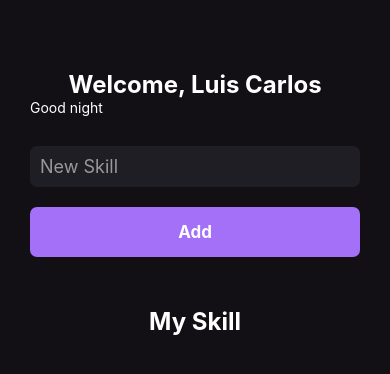
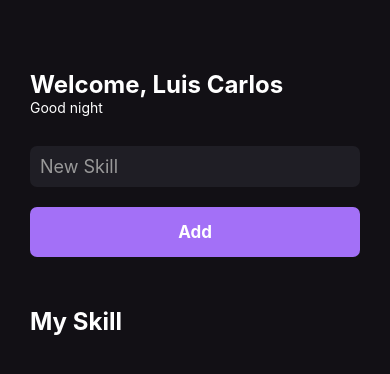
Before and after one commit to luiscns-alt/myskills, a React Native app: screen / in a window 390 px wide. Shown: the top 374 px of the page. Built offline with nearby package versions, Linux system fonts and the light colour scheme.

Commit message:
Feat: fix bug.

```diff
--- a/App.js
+++ b/App.js
@@ -1,6 +1,12 @@
 import React from 'react';
+import {StatusBar} from 'react-native';
 import {Home} from './src/pages/Home';
 
 export default function App() {
-    return <Home />;
+    return (
+        <>
+            <StatusBar barStyle="light-content" />
+            <Home />
+        </>
+    );
 }
--- a/src/pages/Home.js
+++ b/src/pages/Home.js
@@ -67,7 +67,7 @@
         color: 'white',
         fontSize: 24,
         fontWeight: 'bold',
-        alignSelf: 'center',
+        alignSelf: 'flex-start',
     },
     textInput: {
         backgroundColor: '#1F1E25',
```
